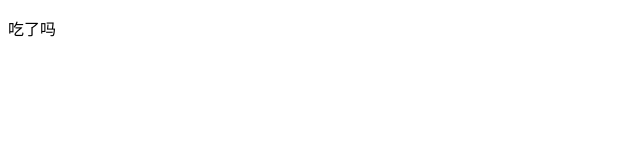
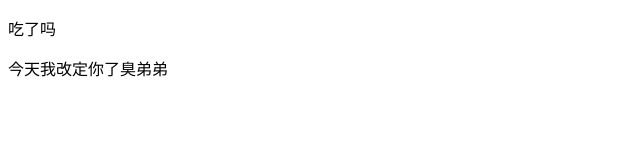
Before and after one commit to ronghao3/ronghao3-text, a plain HTML site: page index.html in a window 1280 px wide. Shown: the whole page, without its empty margins (0-640 px from the left). Drawn offline with Linux system fonts and the light colour scheme.

Commit message:
我还就该了

```diff
--- a/index.html
+++ b/index.html
@@ -6,5 +6,6 @@
 	</head>
 	<body>
 		<p>吃了吗</p>
+		<div class="bo">今天我改定你了臭弟弟</div>
 	</body>
 </html>
```
